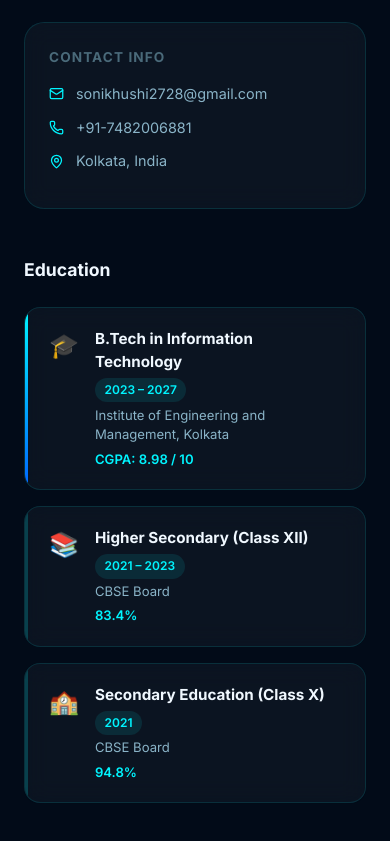
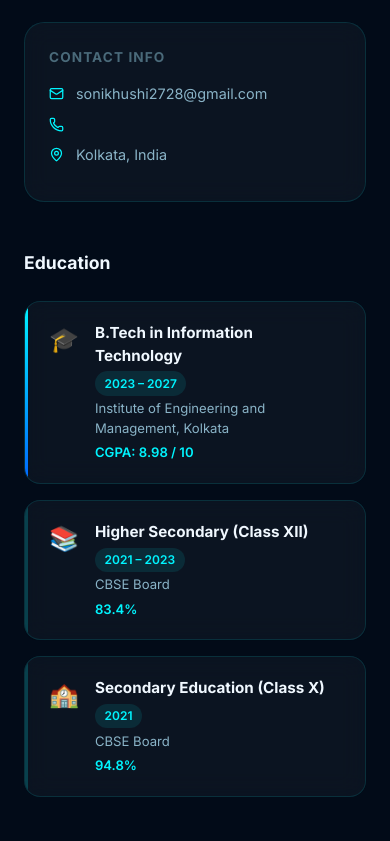
Before and after one commit to Khushisoni0911/portfolio, a Next.js app: page / in a window 390 px wide. Shown: the part 1883-2724 px from the top of the page. Built offline with nearby package versions, Linux system fonts and the light colour scheme.

Commit message:
removed phone number

```diff
--- a/src/components/Contact.tsx
+++ b/src/components/Contact.tsx
@@ -50,7 +50,7 @@ export default function Contact() {
 
               {[
                 { icon: <Mail size={16} />, label: "Email", value: personalInfo.email, href: `mailto:${personalInfo.email}` },
-                { icon: <Phone size={16} />, label: "Phone", value: personalInfo.phone, href: `tel:${personalInfo.phone}` },
+               // { icon: <Phone size={16} />, label: "Phone", value: personalInfo.phone, href: `tel:${personalInfo.phone}` },
                 { icon: <MapPin size={16} />, label: "Location", value: personalInfo.location },
               ].map((item, i) => (
                 <div key={i} style={{ display: "flex", gap: "1rem", marginBottom: "1.25rem", alignItems: "flex-start" }}>
--- a/src/data/portfolio.ts
+++ b/src/data/portfolio.ts
@@ -5,7 +5,6 @@ export const personalInfo = {
   summary:
     "Software Engineering undergraduate (8.98 CGPA) with a strong analytical foundation in Python, Java, and Data Structures & Algorithms. Hands-on experience developing diverse technical solutions, including real-time web applications with API integration, IoT-based monitoring systems, and AI-driven predictive models. Proven track record of leadership as a GDG Coordinator, demonstrating a commitment to learning emerging technologies and collaborating in high-impact team environments. Eager to apply technical proficiency and research-driven problem-solving skills to build innovative, scalable software and hardware solutions.",
   email: "sonikhushi2728@gmail.com",
-  phone: "+91-7482006881",
   location: "Kolkata, India",
   github: "https://github.com/Khushisoni0911",
   linkedin: "https://www.linkedin.com/in/khushi-soni-07861828b",
```
